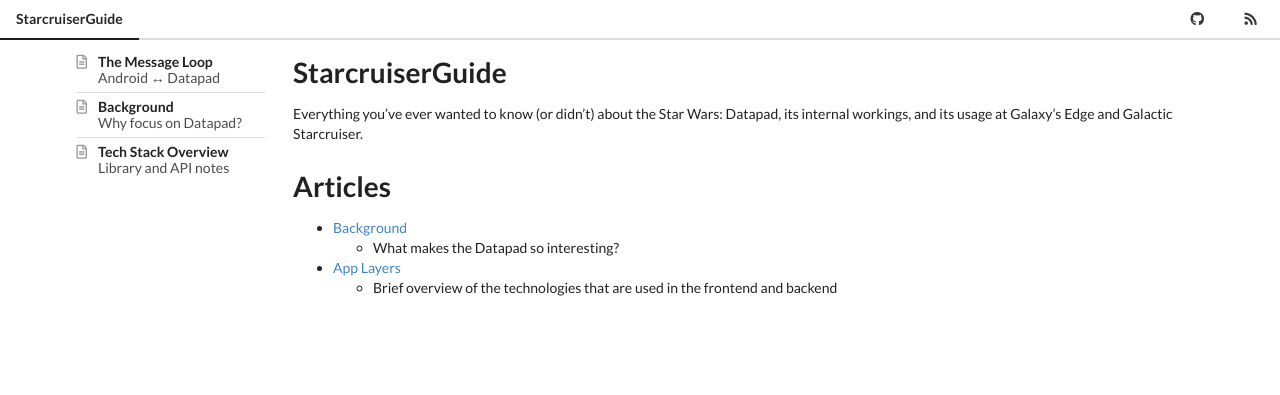
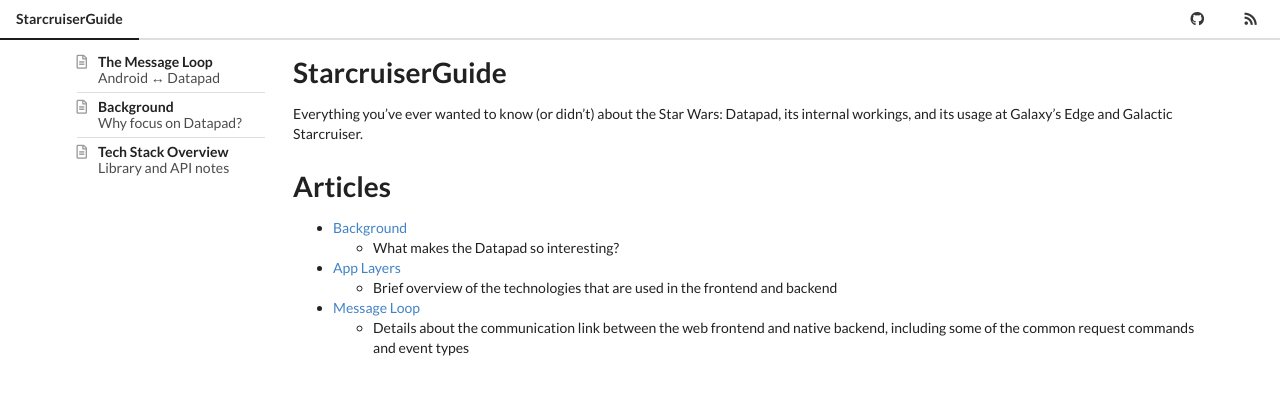
Before and after one commit to parzivail/StarcruiserGuide, a Jekyll site: the page built from index.md, in a window 1280 px wide. Shown: the top 395 px of the page. Built offline with Jekyll 4.4.1, drawn with Linux system fonts in a browser that asks for light colours; our own code applies the rules of GitHub Pages for plain Markdown files.

Commit message:
Add message loop link to homepage

```diff
--- a/index.md
+++ b/index.md
@@ -12,3 +12,5 @@
   * What makes the Datapad so interesting?
 * [App Layers](/app-layers/)
   * Brief overview of the technologies that are used in the frontend and backend
+* [Message Loop](/message-loop/)
+  * Details about the communication link between the web frontend and native backend, including some of the common request commands and event types
```
